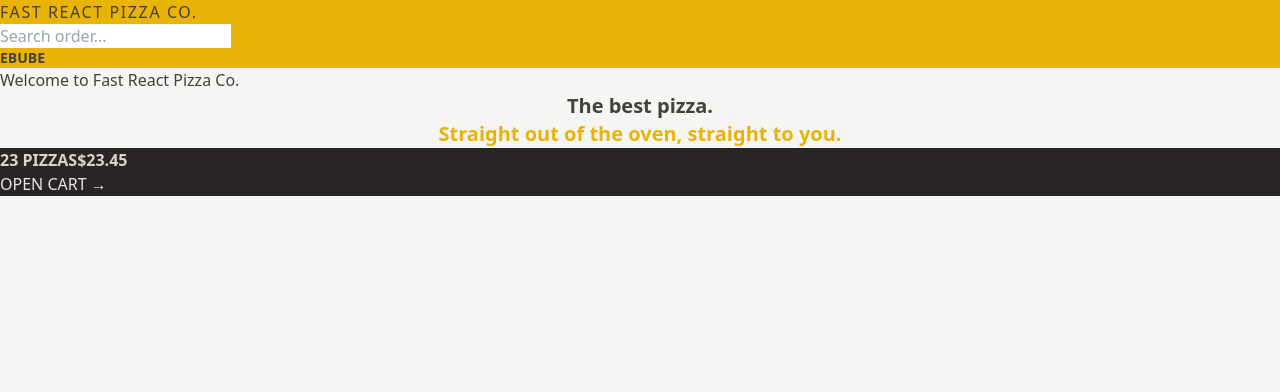
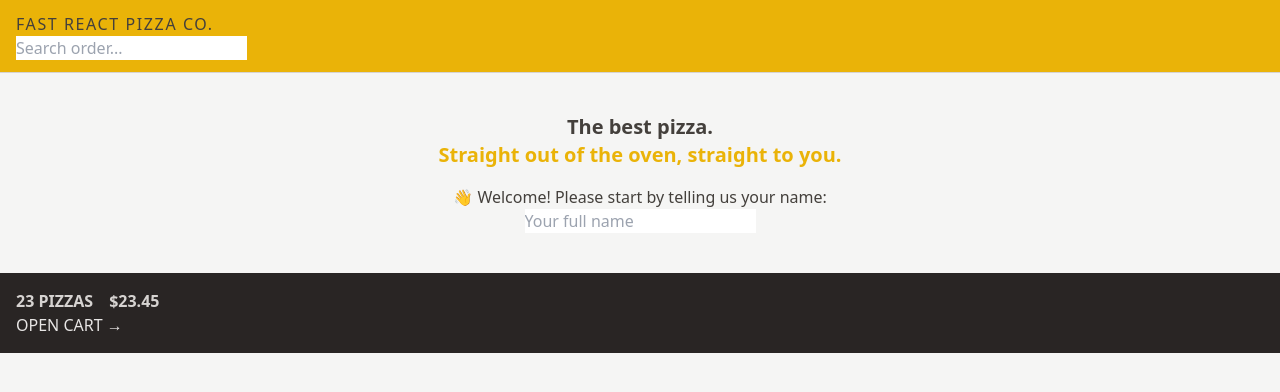
Before and after one commit to williamsconcepts/16-fast-react-pizza, a React (Vite) app: page / in a window 1280 px wide. Shown: the top 392 px of the page. Built offline with nearby package versions, Linux system fonts and the light colour scheme.

Commit message:
The Box Model: Spacing, Borders, and Display

```diff
--- a/src/features/cart/CartOverview.jsx
+++ b/src/features/cart/CartOverview.jsx
@@ -2,8 +2,8 @@
 
 function CartOverview() {
   return (
-    <div className="uppercase bg-stone-800 text-stone-200">
-      <p className="font-semibold text-stone-300">
+    <div className="bg-stone-800 p-4 text-stone-200 uppercase">
+      <p className="space-x-4 font-semibold text-stone-300">
         <span>23 pizzas</span>
         <span>$23.45</span>
       </p>
--- a/src/features/user/Username.jsx
+++ b/src/features/user/Username.jsx
@@ -1,5 +1,5 @@
 function Username() {
-  return <div className="text-sm font-semibold">Ebube</div>;
+  return <div className="text-sm font-semibold hidden">Ebube</div>;
 }
 
 export default Username;
--- a/src/ui/AppLayout.jsx
+++ b/src/ui/AppLayout.jsx
@@ -12,7 +12,6 @@
       <Header />
 
       <main>
-        <h1>Welcome to Fast React Pizza Co.</h1>
         <Outlet />
       </main>
 
--- a/src/ui/Header.jsx
+++ b/src/ui/Header.jsx
@@ -4,7 +4,7 @@
 
 function Header() {
   return (
-    <header className="bg-yellow-500 uppercase">
+    <header className="bg-yellow-500 px-4 py-3 uppercase border-b border-stone-300">
       <Link to="/" className="tracking-widest">
         Fast React Pizza Co.
       </Link>
--- a/src/ui/Home.jsx
+++ b/src/ui/Home.jsx
@@ -1,13 +1,17 @@
+import CreateUser from "../features/user/CreateUser";
+
 function Home() {
   return (
-    <div>
-      <h1 className="text-center text-xl font-semibold text-stone-700">
+    <div className="my-10 text-center">
+      <h1 className="mb-4 text-center text-xl font-semibold text-stone-700">
         The best pizza.
         <br />
         <span className="text-yellow-500">
           Straight out of the oven, straight to you.
         </span>
       </h1>
+
+      <CreateUser />
     </div>
   );
 }
```
